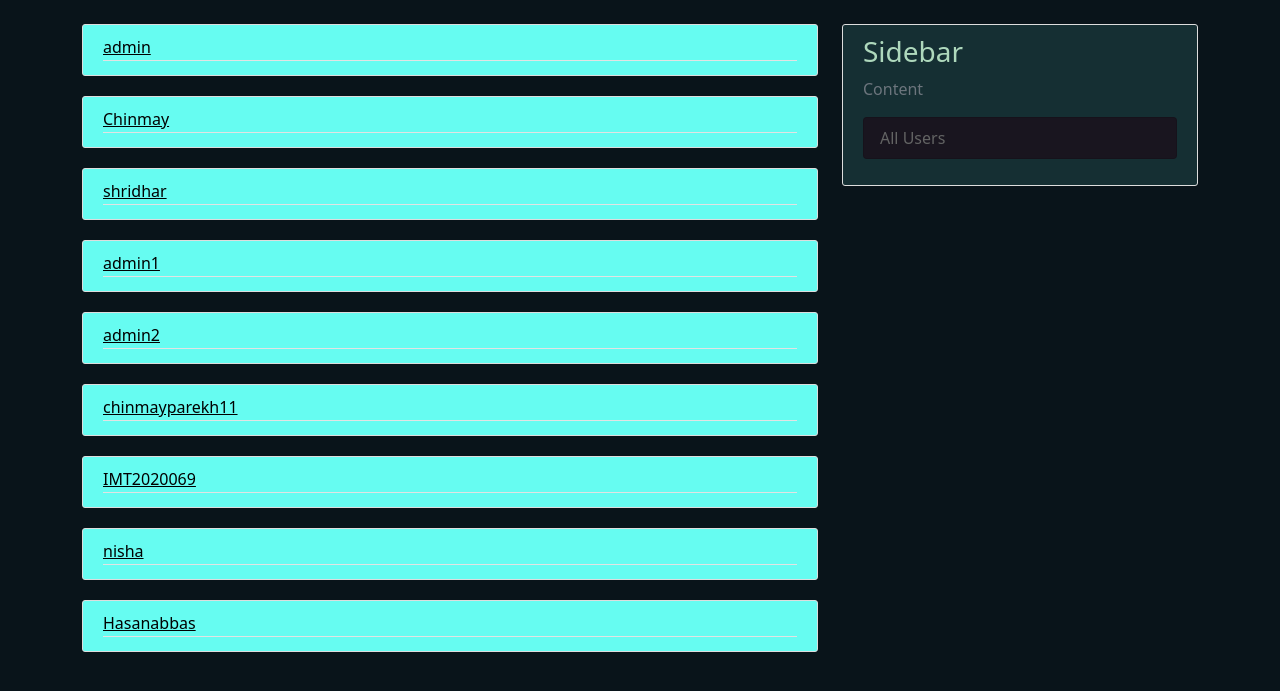
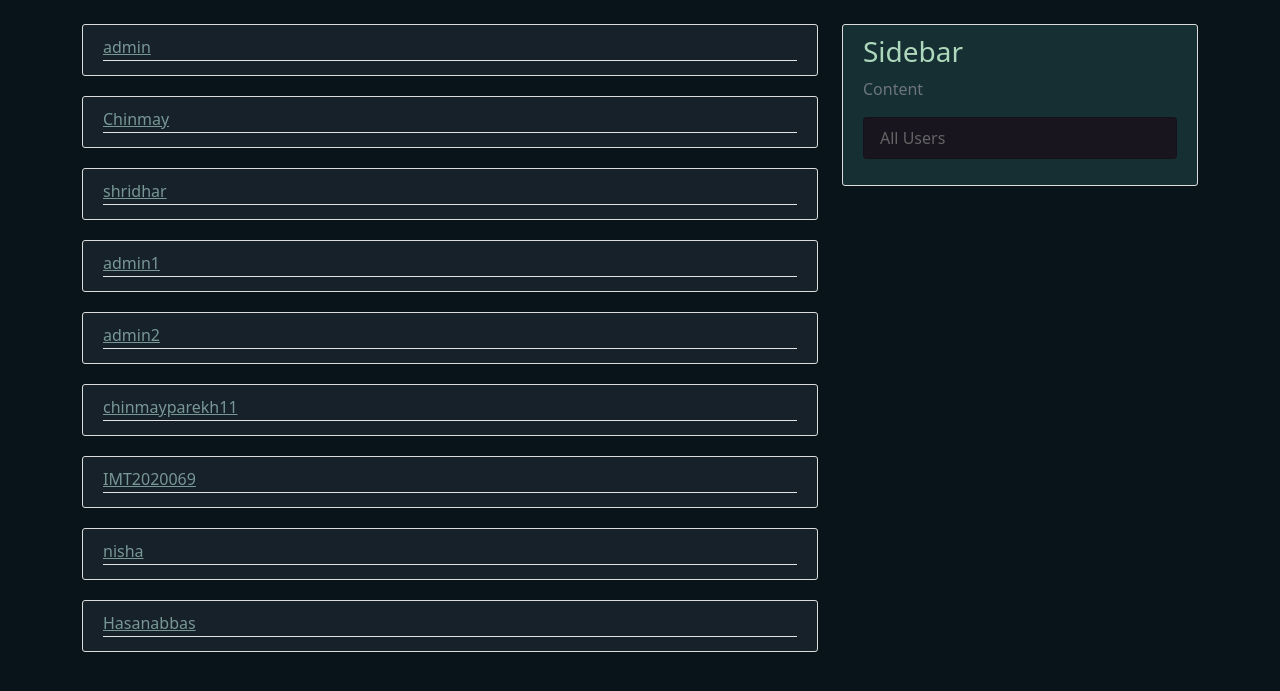
Before and after one commit to chinmayparekh/Blogspot, a Django app: page /all_users/ in a window 1280 px wide. Shown: the part 56-747 px from the top of the page. Run offline with Django 3.2, Linux system fonts and the light colour scheme; a user stored in the database is signed in; data comes from the database, SQL or seed files in the repository; some libraries are stand-ins or nearby versions.

Commit message:
color combination extended-Hasan

```diff
--- a/blog/templates/blog/all_users.html
+++ b/blog/templates/blog/all_users.html
@@ -1,10 +1,10 @@
 {% extends "blog/base.html" %}
     {% block content %}
         {% for user in users %}
-            <article style="background:#66FCF1;" class="media content-section">
+            <article style="background:#172129;" class="media content-section">
               <div class="media-body">
                 <div class="article-metadata">
-                  <a style="color:black;"class="mr-2" href="{% url 'user_blogs' pk=user.pk %} ">{{ user.username }}</a>
+                  <a style="color:rgb(120, 151, 151);"class="mr-2" href="{% url 'user_blogs' pk=user.pk %} ">{{ user.username }}</a>
                 </div>
               </div>
             </article>
```
